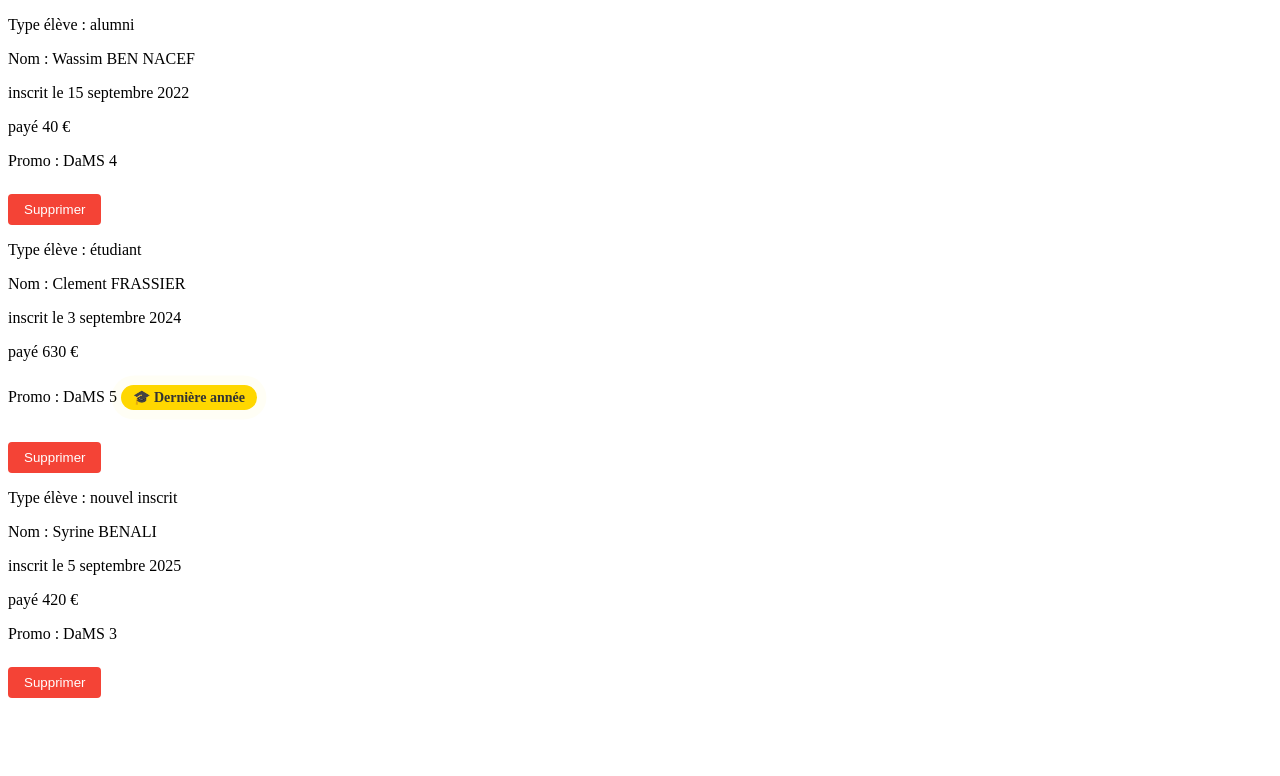
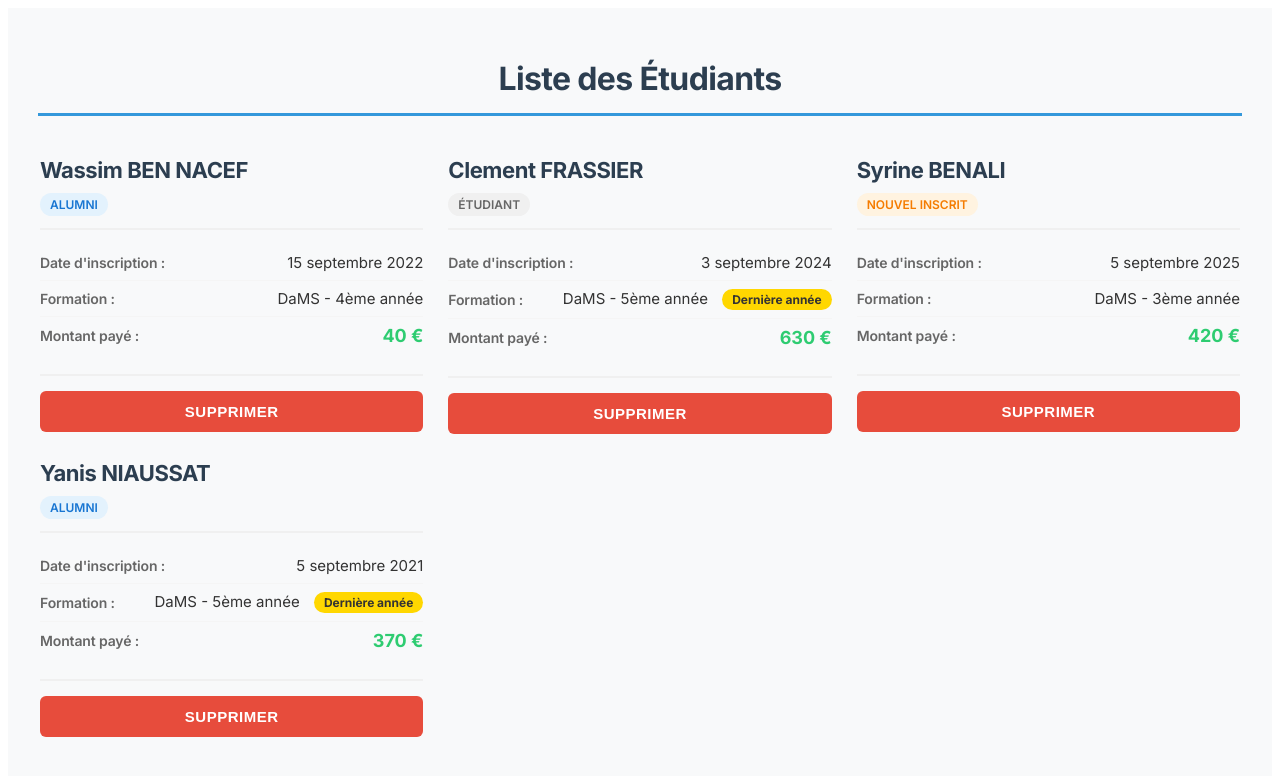
Before and after one commit to wassim-png/AWI-Student-App, an Angular app in the folder student-app/: page / in a window 1280 px wide. Shown: the top 776 px of the page. Built offline with nearby package versions, Linux system fonts and the light colour scheme.

Commit message:
Amélioration de l'affichage graphique des élèves

```diff
--- a/student-app/src/student/student-card/student-card.css
+++ b/student-app/src/student/student-card/student-card.css
@@ -1,114 +1,174 @@
 /* student-app/src/student/student-card/student-card.css */
 
+/* Import de polices propres */
+@import url('https://fonts.googleapis.com/css2?family=Inter:wght@400;500;600;700&display=swap');
+
 .student-card {
-  border: 1px solid #ddd;
-  border-radius: 8px;
-  padding: 16px;
-  margin: 16px 0;
-  background-color: #f9f9f9;
-  box-shadow: 0 2px 4px rgba(0, 0, 0, 0.1);
-  transition: all 0.3s ease;
+  font-family: 'Inter', -apple-system, BlinkMacSystemFont, 'Segoe UI', sans-serif;
+  border: 2px solid #e0e0e0;
+  border-radius: 10px;
+  padding: 20px;
+  margin: 20px;
+  background-color: #ffffff;
+  box-shadow: 0 4px 6px rgba(0, 0, 0, 0.1);
+  transition: transform 0.2s ease, box-shadow 0.2s ease;
+  max-width: 400px;
+  -webkit-font-smoothing: antialiased;
+  -moz-osx-font-smoothing: grayscale;
+}
+
+.student-card:hover {
+  transform: translateY(-3px);
+  box-shadow: 0 6px 12px rgba(0, 0, 0, 0.15);
+}
+
+/* Carte spéciale pour les étudiants de dernière année */
+.student-card.highlight {
+  background: linear-gradient(135deg, #f0f4ff 0%, #e8e0ff 100%);
+  border: 3px solid #7c3aed;
   position: relative;
 }
 
-/* Classe highlight pour les étudiants de dernière année */
-.highlight {
-  background: linear-gradient(135deg, #667eea 0%, #764ba2 100%);
+.student-card.highlight::before {
+  content: 'Dernière année';
+  position: absolute;
+  top: -12px;
+  right: 20px;
+  background: #7c3aed;
   color: white;
-  border: 2px solid #ffd700;
-  box-shadow: 0 4px 15px rgba(102, 126, 234, 0.4);
-  transform: scale(1.02);
+  padding: 4px 12px;
+  border-radius: 12px;
+  font-size: 12px;
+  font-weight: bold;
 }
 
-.highlight::before {
-  content: '⭐';
-  position: absolute;
-  top: -10px;
-  right: -10px;
-  font-size: 24px;
-  animation: sparkle 1.5s infinite;
+/* En-tête de la carte */
+.card-header {
+  border-bottom: 2px solid #f0f0f0;
+  padding-bottom: 12px;
+  margin-bottom: 15px;
 }
 
-@keyframes sparkle {
-  0%, 100% {
-    transform: scale(1) rotate(0deg);
-    opacity: 1;
-  }
-  50% {
-    transform: scale(1.2) rotate(180deg);
-    opacity: 0.8;
-  }
+.student-name {
+  font-size: 22px;
+  font-weight: 700;
+  color: #2c3e50;
+  margin: 0 0 8px 0;
+  letter-spacing: -0.02em;
+  line-height: 1.3;
 }
 
-.highlight p {
-  color: white;
-  font-weight: 500;
+.type-eleve {
+  display: inline-block;
+  font-size: 12px;
+  font-weight: 600;
+  text-transform: uppercase;
+  padding: 4px 10px;
+  border-radius: 15px;
+  background-color: #f0f0f0;
+  color: #666;
 }
 
-.highlight .type-eleve {
-  font-weight: bold;
-  text-transform: uppercase;
-  letter-spacing: 1px;
-  margin-bottom: 10px;
+/* Types d'élèves avec couleurs */
+.type-alumni {
+  background-color: #e3f2fd;
+  color: #1976d2;
 }
 
+.type-etudiant {
+  background-color: #e8f5e9;
+  color: #388e3c;
+}
+
+.type-nouvel {
+  background-color: #fff3e0;
+  color: #f57c00;
+}
+
+/* Corps de la carte */
+.card-body {
+  margin: 15px 0;
+}
+
+.info-line {
+  display: flex;
+  justify-content: space-between;
+  align-items: center;
+  padding: 8px 0;
+  border-bottom: 1px solid #f5f5f5;
+}
+
+.info-line:last-child {
+  border-bottom: none;
+}
+
+.info-label {
+  font-weight: 600;
+  color: #666;
+  font-size: 14px;
+  letter-spacing: -0.01em;
+}
+
+.info-value {
+  color: #333;
+  font-size: 15px;
+  font-weight: 400;
+}
+
+.prix {
+  font-size: 18px;
+  font-weight: bold;
+  color: #2ecc71;
+}
+
+/* Badge dernière année intégré */
 .final-year-badge {
   display: inline-block;
   background-color: #ffd700;
   color: #333;
-  padding: 4px 12px;
-  border-radius: 20px;
-  font-size: 14px;
+  padding: 3px 10px;
+  border-radius: 12px;
+  font-size: 12px;
   font-weight: bold;
-  margin: 8px 0;
-  animation: pulse 2s infinite;
+  margin-left: 10px;
 }
 
-@keyframes pulse {
-  0% {
-    box-shadow: 0 0 0 0 rgba(255, 215, 0, 0.7);
-  }
-  70% {
-    box-shadow: 0 0 0 10px rgba(255, 215, 0, 0);
-  }
-  100% {
-    box-shadow: 0 0 0 0 rgba(255, 215, 0, 0);
-  }
+/* Pied de carte avec bouton */
+.card-footer {
+  margin-top: 20px;
+  padding-top: 15px;
+  border-top: 2px solid #f0f0f0;
 }
 
-.highlight .final-year-badge {
-  background-color: white;
-  color: #764ba2;
+/* Bouton supprimer bien visible */
+.btn-delete {
+  background-color: #e74c3c;
+  color: white;
+  border: none;
+  padding: 12px 24px;
+  border-radius: 6px;
+  cursor: pointer;
+  font-size: 15px;
+  font-weight: bold;
+  width: 100%;
+  transition: background-color 0.2s ease;
+  text-transform: uppercase;
+  letter-spacing: 0.5px;
 }
 
-.type-eleve {
-  font-size: 14px;
-  text-transform: capitalize;
-  color: #666;
-  margin-bottom: 8px;
+.btn-delete:hover {
+  background-color: #c0392b;
 }
 
-button {
-  background-color: #f44336;
-  color: white;
-  border: none;
-  padding: 8px 16px;
-  border-radius: 4px;
-  cursor: pointer;
-  margin-top: 8px;
-  transition: background-color 0.3s;
+.btn-delete:active {
+  transform: scale(0.98);
 }
 
-button:hover {
+/* Bouton pour les cartes highlight */
+.highlight .btn-delete {
   background-color: #d32f2f;
 }
 
-.highlight button {
-  background-color: white;
-  color: #764ba2;
-  font-weight: bold;
+.highlight .btn-delete:hover {
+  background-color: #b71c1c;
 }
-
-.highlight button:hover {
-  background-color: #f0f0f0;
-}
--- a/student-app/src/student/student-card/student-card.html
+++ b/student-app/src/student/student-card/student-card.html
@@ -1,9 +1,36 @@
-<p>Type élève : {{ getTypeEleve() }}</p>
-<p>Nom : {{ student()?.firstname }} {{ student()?.name| uppercase }}</p>
-<p>inscrit le {{ student()?.inscription| date:'longDate':'':'fr-FR' }}</p>
-<p>payé {{ student()?.prix }} €</p>
-<p>Promo : {{ student()?.filiere }} {{ student()?.promo }}
-@if (isFinalYear()) {
-    <span class="final-year-badge">🎓 Dernière année</span>
-}</p>
-<button (click)="remove.emit(student()?.id!)">Supprimer</button>
+<div class="card-header">
+  <h3 class="student-name">
+    {{ student()?.firstname }} {{ student()?.name | uppercase }}
+  </h3>
+  <span [class]="'type-eleve type-' + getTypeEleve()">
+    {{ getTypeEleve() }}
+  </span>
+</div>
+
+<div class="card-body">
+  <div class="info-line">
+    <span class="info-label">Date d'inscription :</span>
+    <span class="info-value">{{ student()?.inscription | date:'d MMMM yyyy':'':'fr-FR' }}</span>
+  </div>
+
+  <div class="info-line">
+    <span class="info-label">Formation :</span>
+    <span class="info-value">
+      {{ student()?.filiere }} - {{ student()?.promo }}ème année
+      @if (isFinalYear()) {
+        <span class="final-year-badge">Dernière année</span>
+      }
+    </span>
+  </div>
+
+  <div class="info-line">
+    <span class="info-label">Montant payé :</span>
+    <span class="info-value prix">{{ student()?.prix }} €</span>
+  </div>
+</div>
+
+<div class="card-footer">
+  <button class="btn-delete" (click)="remove.emit(student()?.id!)">
+    SUPPRIMER
+  </button>
+</div>
--- a/student-app/src/student/student-list/student-list.css
+++ b/student-app/src/student/student-list/student-list.css
@@ -0,0 +1,47 @@
+/* student-app/src/student/student-list/student-list.css */
+
+/* Import de polices propres */
+@import url('https://fonts.googleapis.com/css2?family=Inter:wght@400;500;600;700&display=swap');
+
+.students-container {
+  font-family: 'Inter', -apple-system, BlinkMacSystemFont, 'Segoe UI', sans-serif;
+  display: flex;
+  flex-direction: column;
+  gap: 20px;
+  padding: 30px;
+  background-color: #f8f9fa;
+  min-height: 100vh;
+  -webkit-font-smoothing: antialiased;
+  -moz-osx-font-smoothing: grayscale;
+}
+
+.students-title {
+  text-align: center;
+  color: #2c3e50;
+  font-size: 32px;
+  font-weight: 700;
+  margin-bottom: 20px;
+  padding-bottom: 15px;
+  border-bottom: 3px solid #3498db;
+  letter-spacing: -0.02em;
+}
+
+.students-grid {
+  display: grid;
+  grid-template-columns: repeat(auto-fill, minmax(350px, 1fr));
+  gap: 25px;
+  width: 100%;
+  max-width: 1200px;
+  margin: 0 auto;
+}
+
+/* Responsive */
+@media (max-width: 768px) {
+  .students-grid {
+    grid-template-columns: 1fr;
+  }
+
+  .students-container {
+    padding: 15px;
+  }
+}
--- a/student-app/src/student/student-list/student-list.html
+++ b/student-app/src/student/student-list/student-list.html
@@ -1,9 +1,14 @@
-@for (student of students; track student.id) {
-    @if (!student.hidden){
+<div class="students-container">
+  <h1 class="students-title">Liste des Étudiants</h1>
+
+  <div class="students-grid">
+    @for (student of students; track student.id) {
+      @if (!student.hidden) {
         <app-student-card
-        [student]="students[student.id!]"
-        (remove)="onDelete(student.id!)"
-        [hidden]="student.hidden"
+          [student]="students[student.id!]"
+          (remove)="onDelete(student.id!)"
         />
+      }
     }
-}
+  </div>
+</div>
--- a/student-app/src/student/student-list/student-list.ts
+++ b/student-app/src/student/student-list/student-list.ts
@@ -12,7 +12,8 @@ export class StudentList {
   public students: StudentDto[] = [
     { id: 0, firstname: 'Wassim', name: 'Ben Nacef', filiere: 'DaMS', promo: 4, inscription: new Date(2022, 8, 15), prix: 40, hidden: false},
     { id: 1, firstname: 'Clement', name: 'Frassier', filiere: 'DaMS', promo: 5, inscription: new Date(2024, 8, 3), prix: 630, hidden: false},
-    { id: 2, firstname: 'Syrine', name: 'Benali', filiere: 'DaMS', promo: 3, inscription: new Date(2025, 8, 5), prix: 420, hidden: false}
+    { id: 2, firstname: 'Syrine', name: 'Benali', filiere: 'DaMS', promo: 3, inscription: new Date(2025, 8, 5), prix: 420, hidden: false },
+    { id: 3, firstname: 'Yanis', name: 'Niaussat ', filiere: 'DaMS', promo: 5, inscription: new Date(2021, 8, 5), prix: 370, hidden: false }
   ]
 
   public onDelete(id: number) {
```
